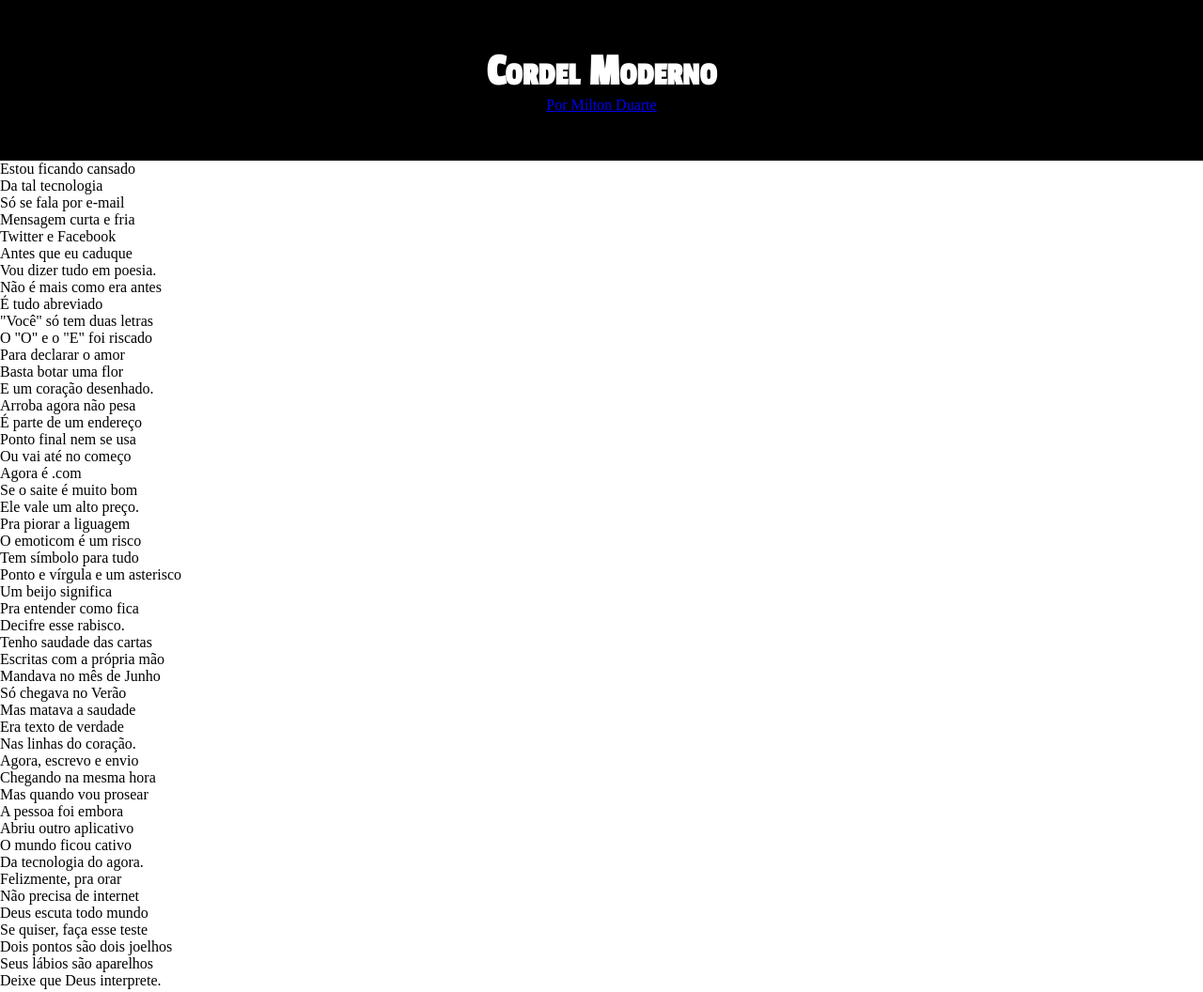
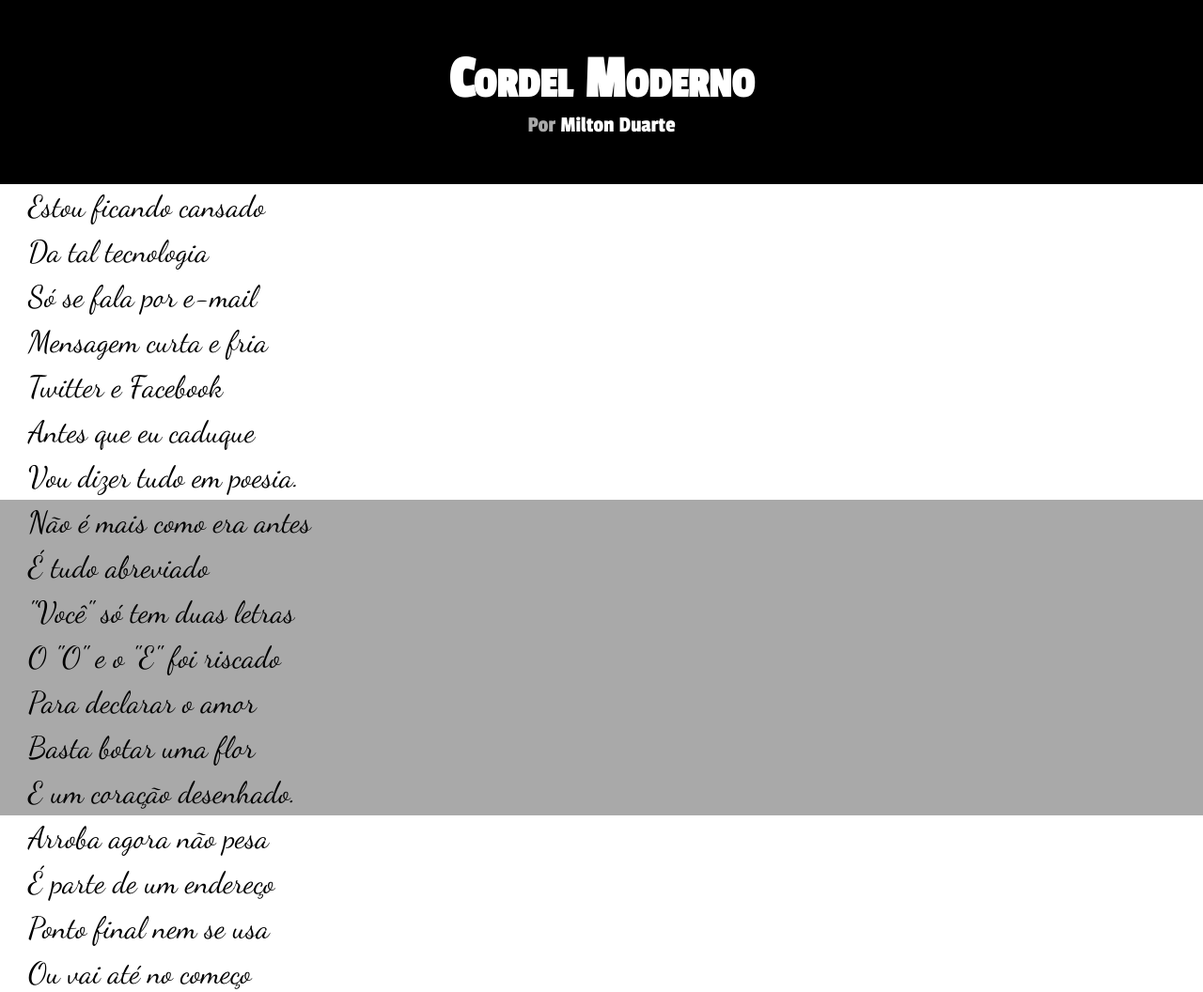
Before and after one commit to Rogeriooliveira-dev/html-css, a plain HTML site: page desafios/d012/index.html in a window 1280 px wide. Shown: the top 1056 px of the page at 94% size. Drawn offline with Linux system fonts and the light colour scheme.

Commit message:
atualização do desafio

```diff
--- a/desafios/d012/css/style.css
+++ b/desafios/d012/css/style.css
@@ -4,9 +4,12 @@
 
 @import url('https://fonts.googleapis.com/css2?family=Passion+One&display=swap');
 
+html, body {
+    min-height: 100vh;
+}
+
 header {
     background-color: var(--cor0);
-    color: var(--cor1);
     text-align: center;
     padding-top: 50px;
     padding-bottom: 50px;
@@ -14,6 +17,38 @@ header {
 }
 header >h1 {
     font-family: var(--fonte2);
-    font-size: 3em;
+    color: var(--cor1);
+    font-size: 4em;
     font-variant: small-caps;
+    font-weight: bolder;
 }
+header >p {
+    font-family: var(--fonte2);
+    font-size: 1.5em;
+    color: darkgray;
+}
+header >p >a {
+    color: var(--cor1);
+    text-decoration: none;
+
+}
+a:hover {
+    text-decoration: underline;
+
+}
+section {
+    font-family: var(--fonte1);
+    line-height: 3em;
+    padding-left: 30px;
+
+}
+section >p {
+    font-size: 2em;
+
+
+}
+
+section.banner {
+    background-color: darkgray;
+
+}
--- a/desafios/d012/index.html
+++ b/desafios/d012/index.html
@@ -15,10 +15,10 @@
 <body>
     <header>
         <h1>Cordel Moderno</h1>
-        <p><a href="https://www.recantodasletras.com.br/poesias/3186743" target="_blank">Por Milton Duarte</a></p>
+        <p>Por <a href="https://www.recantodasletras.com.br/poesias/3186743" target="_blank">Milton Duarte</a></p>
     </header>
 
-<section class="text1">
+<section class="text">
     <p>
         Estou ficando cansado <br>
         Da tal tecnologia <br>
@@ -30,7 +30,7 @@
     </p>
 </section>
 
-<section class="banner1">
+<section class="banner" id="b1">
     <p>
         Não é mais como era antes <br>
         É tudo abreviado <br>
@@ -42,7 +42,7 @@
     </p>
 </section>
 
-<section class="text2">
+<section class="text">
 
     <p>
         Arroba agora não pesa <br>
@@ -66,7 +66,8 @@
 
 </section>
 
-<section class="banner2">
+<section class="banner" id="b2">
+
     <p>
         Tenho saudade das cartas <br>
         Escritas com a própria mão <br>
@@ -78,7 +79,7 @@
     </p>
 </section>
 
-<section class="text3">
+<section class="text">
 
     <p>
         Agora, escrevo e envio <br>
```
Lines whose indentation alone changed are shown as unchanged.
